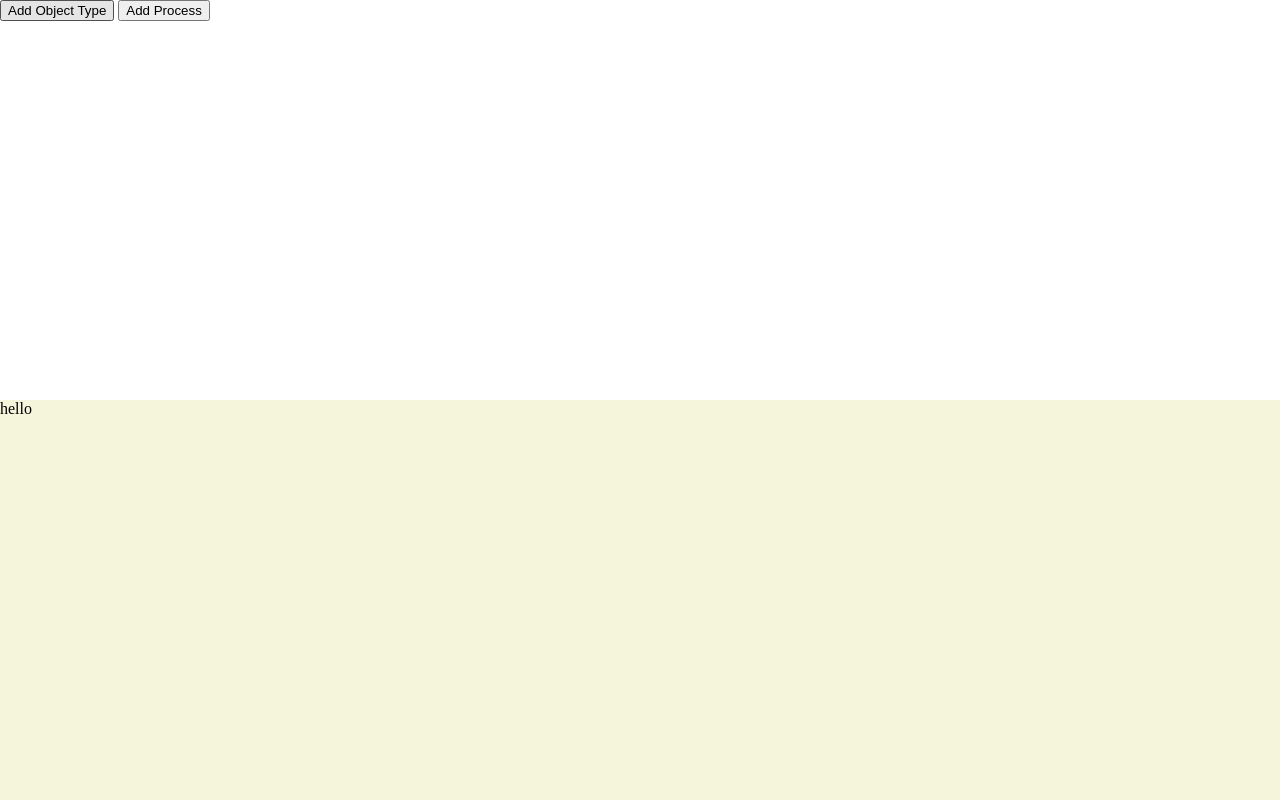
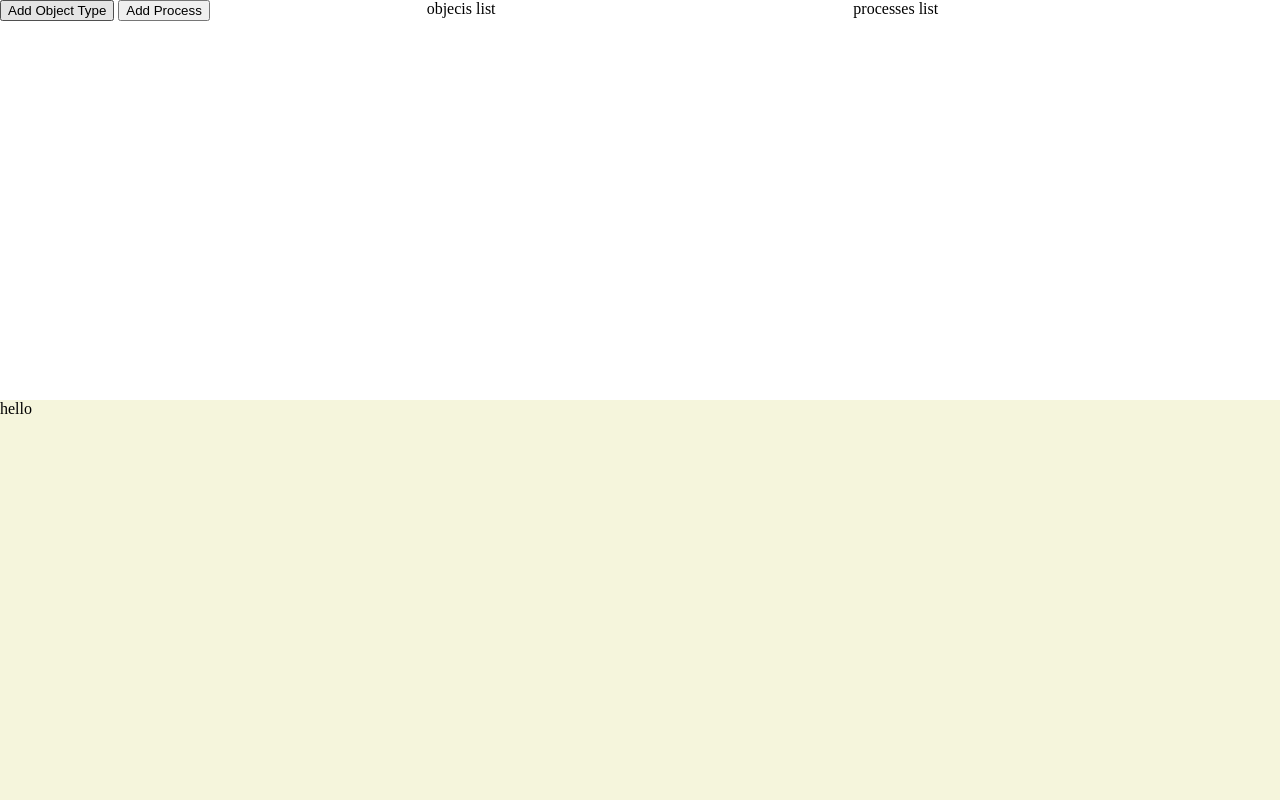
Before and after one commit to NaolGB/Composable-Process-Platform, a Django app: template backend/model/templates/model/model.html in a window 1280 px wide. Run offline with Django 4.2, Linux system fonts and the light colour scheme; the template is opened without the code that fills it, so the values that code supplies are empty; parts of the project's set-up code (start-up, migrations or seed data) failed here and were passed over.

Commit message:
added process list

```diff
--- a/backend/model/static/model/model.css
+++ b/backend/model/static/model/model.css
@@ -1,14 +1,28 @@
-#modelContainer1 {
+.modelContainer1 {
     display: flex;
     flex-direction: column;
     height: 100vh;
 }
 
-#modelForm {
+.modelContainer11 {
     flex: 6;
+
+    display: flex;
+    flex-direction: row;
 }
+    .modelContainer111 {
+        flex: 4;
+    }
 
-#modelCanvas {
+    .modelContainer112 {
+        flex: 4;
+    }
+
+    .modelContainer113 {
+        flex: 4;
+    }
+
+.modelContainer12 {
     flex: 6;
     background-color: beige;
 }
--- a/backend/model/static/model/model.js
+++ b/backend/model/static/model/model.js
@@ -1,3 +1,4 @@
+// Object and Process forms
 function getObjectTypeForm() {
     const typeFormDivElement = document.getElementById("typeForm");
     typeFormDivElement.innerHTML = "";
@@ -96,105 +97,6 @@ function saveObjectType() {
     // console.log(data)
 }
 
-// function getActivityTypeForm() {
-//         const typeFormDivElement = document.getElementById("typeForm");
-//     typeFormDivElement.innerHTML = "";
-
-//     // input
-//     const nameDivElement = document.createElement("div");
-//     nameDivElement.setAttribute("id", "typeName");
-
-//     const inputElement = document.createElement("input");
-//     inputElement.setAttribute("type", "text");
-//     inputElement.setAttribute("placeholder", "Activity Name");
-//     typeFormDivElement.appendChild(nameDivElement);
-
-//     // select
-//     // embed it in a div for uniform method of collecting data for send
-//     const selectDivElement = document.createElement("div");
-//     const csrfToken = document.cookie.match(/csrftoken=([^;]+)/)[1];
-//     fetch("/model/object-types/", {
-//         method: "GET",
-//         headers: {
-//             "Content-Type": "application/json",
-//             "X-CSRFToken": csrfToken,
-//         },
-//     })
-//         .then((response) => {
-//             if (!response.ok) {
-//                 alert(`Object type save failed!\n${response}`);
-//             } else {
-//                 return response.json();
-//             }
-//         })
-//         .then((data) => {
-//             const selectElement = document.createElement("select");
-//             const object_types = Object.keys(data)
-
-//             for (let i = 0; i <  object_types.length; i++) {
-//                 const optionElement = document.createElement("option");
-//                 optionElement.setAttribute("value", object_types[i]);
-//                 optionElement.setAttribute("label", object_types[i]);
-//                 selectElement.appendChild(optionElement);
-//             }
-//             selectDivElement.appendChild(selectElement);
-//             typeFormDivElement.appendChild(selectDivElement);
-
-//         })
-//         .catch((error) => {
-//             console.log(`Error: ${error}`);
-//         });
-
-//     nameDivElement.appendChild(inputElement);
-
-//     // buttons
-//     const typeFormButtonsElement = document.getElementById("typeButtons");
-//     typeFormButtonsElement.innerHTML = "";
-
-//     const saveActivityTypeButton = document.createElement("button");
-//     saveActivityTypeButton.innerText = "Save Actibity Type";
-//     saveActivityTypeButton.addEventListener("click", saveActivityType);
-
-//     typeFormButtonsElement.appendChild(saveActivityTypeButton);
-
-// }
-
-// function saveActivityType() {
-//     const formDiv = document.getElementById("typeForm");
-//     const attributes = formDiv.children;
-//     const data = {};
-
-//     for (let i = 0; i < attributes.length; i++) {
-//         if (attributes[i].hasAttributes("id")) {
-//             // TODO validate against using the typeName in other fields and ID
-//             // TODO validate against empty name
-//             data["typeName"] = attributes[i].querySelector("input").value;
-//         } else {
-//             data['object'] = attributes[i].querySelector("select").value;
-//         }
-//     }
-
-//     const csrfToken = document.cookie.match(/csrftoken=([^;]+)/)[1];
-//     fetch("/model/activity-types/", {
-//         method: "POST",
-//         headers: {
-//             "Content-Type": "application/json",
-//             "X-CSRFToken": csrfToken,
-//         },
-//         body: JSON.stringify(data),
-//     })
-//         .then((response) => {
-//             if (!response.ok) {
-//                 // console.log(response)
-//                 alert(`Activity type save failed!\n${response}`);
-//             }
-//         })
-//         .catch((error) => {
-//             console.log(`Error: ${error}`);
-//         });
-
-// }
-
 function getNewProcessForm() {
     const typeFormDivElement = document.getElementById("typeForm");
     typeFormDivElement.innerHTML = "";
@@ -239,7 +141,6 @@ function saveProcessStructure() {
 
     for (let i = 0; i < attributes.length; i++) {
         if (attributes[i].hasAttributes("id")) {
-            console.log()
             if (attributes[i].id === "processName") {
                 data["processName"] =
                     attributes[i].querySelector("input").value;
@@ -250,32 +151,104 @@ function saveProcessStructure() {
         }
     }
 
-    console.log(data);
-    // const csrfToken = document.cookie.match(/csrftoken=([^;]+)/)[1];
-    // fetch("/model/object-types/", {
-    //     method: "POST",
-    //     headers: {
-    //         "Content-Type": "application/json",
-    //         "X-CSRFToken": csrfToken,
-    //     },
-    //     body: JSON.stringify(data),
-    // })
-    //     .then((response) => {
-    //         if (!response.ok) {
-    //             // console.log(response)
-    //             alert(`Object type save failed!\n${response}`);
-    //         }
-    //     })
-    //     .catch((error) => {
-    //         console.log(`Error: ${error}`);
-    //     });
+    const csrfToken = document.cookie.match(/csrftoken=([^;]+)/)[1];
+    fetch("/model/process/", {
+        method: "POST",
+        headers: {
+            "Content-Type": "application/json",
+            "X-CSRFToken": csrfToken,
+        },
+        body: JSON.stringify(data),
+    })
+        .then((response) => {
+            if (!response.ok) {
+                // console.log(response)
+                alert(`Object type save failed!\n${response}`);
+            }
+        })
+        .catch((error) => {
+            console.log(`Error: ${error}`);
+        });
 }
 
 const addObjectTypeButton = document.getElementById("addObjectType");
 addObjectTypeButton.addEventListener("click", getObjectTypeForm);
 
-// const addActivityTypeButton = document.getElementById("addActivityType");
-// addActivityTypeButton.addEventListener("click", getActivityTypeForm);
-
 const addProcesButton = document.getElementById("addProcess");
 addProcesButton.addEventListener("click", getNewProcessForm);
+
+// Object List
+document.addEventListener("DOMContentLoaded", getObjectsList)
+function getObjectsList() {
+    const csrfToken = document.cookie.match(/csrftoken=([^;]+)/)[1];
+    fetch("/model/object-types/", {
+        method: "GET",
+        headers: {
+            "Content-Type": "application/json",
+            "X-CSRFToken": csrfToken,
+        },
+    })
+        .then((response) => {
+            if (!response.ok) {
+                alert(`Object fetch failed!\n${response}`);
+            }
+            else {
+                return response.json()
+            }
+        })
+        .then((data) => {
+            const objectListElement = document.getElementById('objectsList')
+            objectListElement.innerHTML = "objects list"
+            const ulElement = document.createElement("ul")
+
+            const dataKeys = Object.keys(data)
+            for(let i=0; i<dataKeys.length; i++) {
+                let listElement = document.createElement("li")
+                listElement.textContent = dataKeys[i]
+                ulElement.appendChild(listElement)
+            }
+
+            objectListElement.appendChild(ulElement)
+        })
+        .catch((error) => {
+            console.log(`Error: ${error}`);
+        });
+}
+
+// Process List
+document.addEventListener("DOMContentLoaded", getProcessesList)
+function getProcessesList() {
+    const csrfToken = document.cookie.match(/csrftoken=([^;]+)/)[1];
+    fetch("/model/process/", {
+        method: "GET",
+        headers: {
+            "Content-Type": "application/json",
+            "X-CSRFToken": csrfToken,
+        },
+    })
+        .then((response) => {
+            if (!response.ok) {
+                alert(`Process fetch failed!\n${response}`);
+            }
+            else {
+                return response.json()
+            }
+        })
+        .then((data) => {
+            const objectListElement = document.getElementById('processesList')
+            objectListElement.innerHTML = "processes list"
+            const ulElement = document.createElement("ul")
+
+            const dataKeys = Object.keys(data)
+            for(let i=0; i<dataKeys.length; i++) {
+                let listElement = document.createElement("li")
+                listElement.textContent = dataKeys[i]
+                ulElement.appendChild(listElement)
+            }
+
+            objectListElement.appendChild(ulElement)
+        })
+        .catch((error) => {
+            console.log(`Error: ${error}`);
+        });
+}
--- a/backend/model/templates/model/model.html
+++ b/backend/model/templates/model/model.html
@@ -4,23 +4,31 @@
 
 {% block content_main %}
 {% csrf_token %}
-<div id="modelContainer1">
+<div class="modelContainer1">
 
+    <div class="modelContainer11">
+        <div id="modelForm" class="modelContainer111">
+            <button id="addObjectType">Add Object Type</button>
+            <button id="addProcess">Add Process</button>
 
-    <div id="modelForm">
-        <button id="addObjectType">Add Object Type</button>
-        <button id="addProcess">Add Process</button>
-        {% comment %} <button id="addActivityType">Add Activity Type</button> {% endcomment %}
+            <div id="typeForm">
 
-        <div id="typeForm">
+            </div>
+            <div id="typeButtons">
 
+            </div>
         </div>
-        <div id="typeButtons">
 
+        <div id="objectsList" class="modelContainer112">
+            objecis list
+        </div>
+
+        <div id="processesList" class="modelContainer113">
+            processes list
         </div>
     </div>
 
-    <div id="modelCanvas">
+    <div class="modelContainer12">
         hello
     </div>
 
--- a/backend/model/urls.py
+++ b/backend/model/urls.py
@@ -3,6 +3,6 @@ from . import views
 
 urlpatterns = [
     path('make/', views.make, name='make'),
-    path('object-types/', views.obj_types, name='obj_types'),
-    path('activity-types/', views.act_types, name='act_types')
+    path('process/', views.process, name='process'),
+    path('object-types/', views.object_types, name='obj_types'),
 ]
```
Also changed, not shown: backend/model/views.py (+29 -17 lines).
